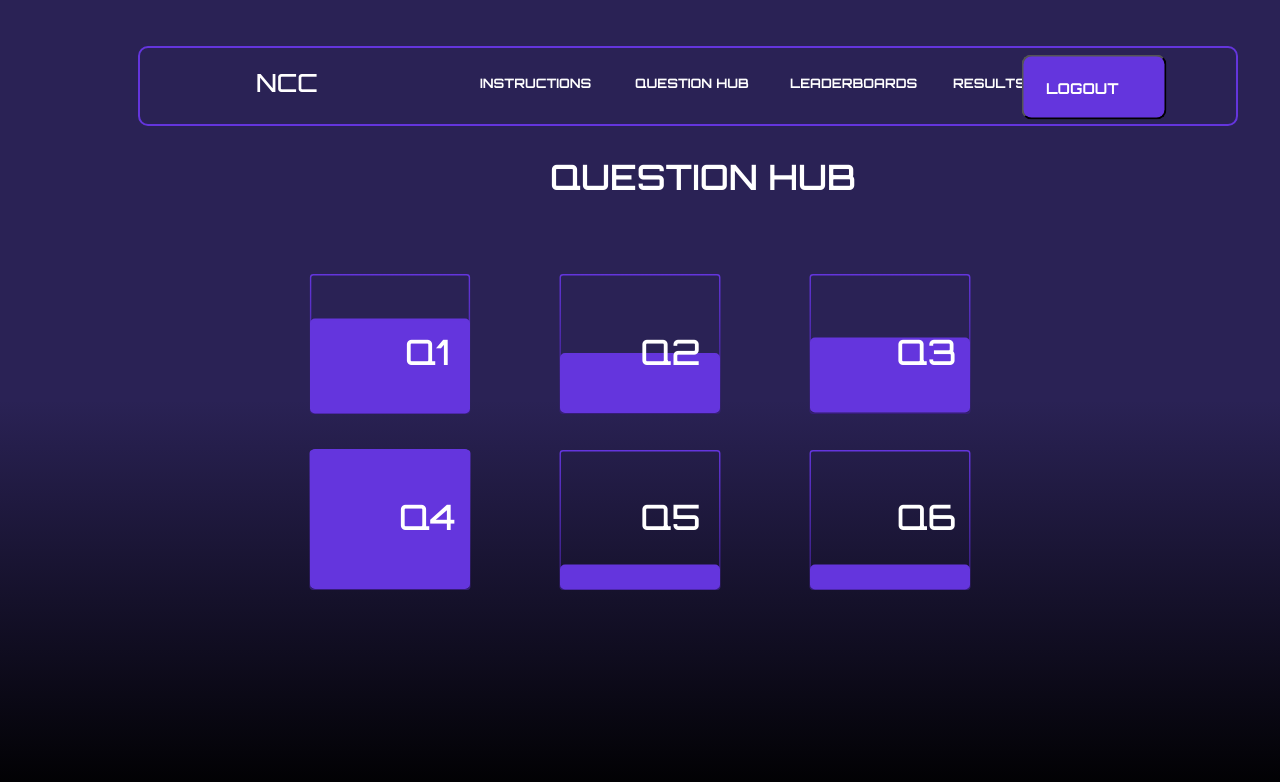
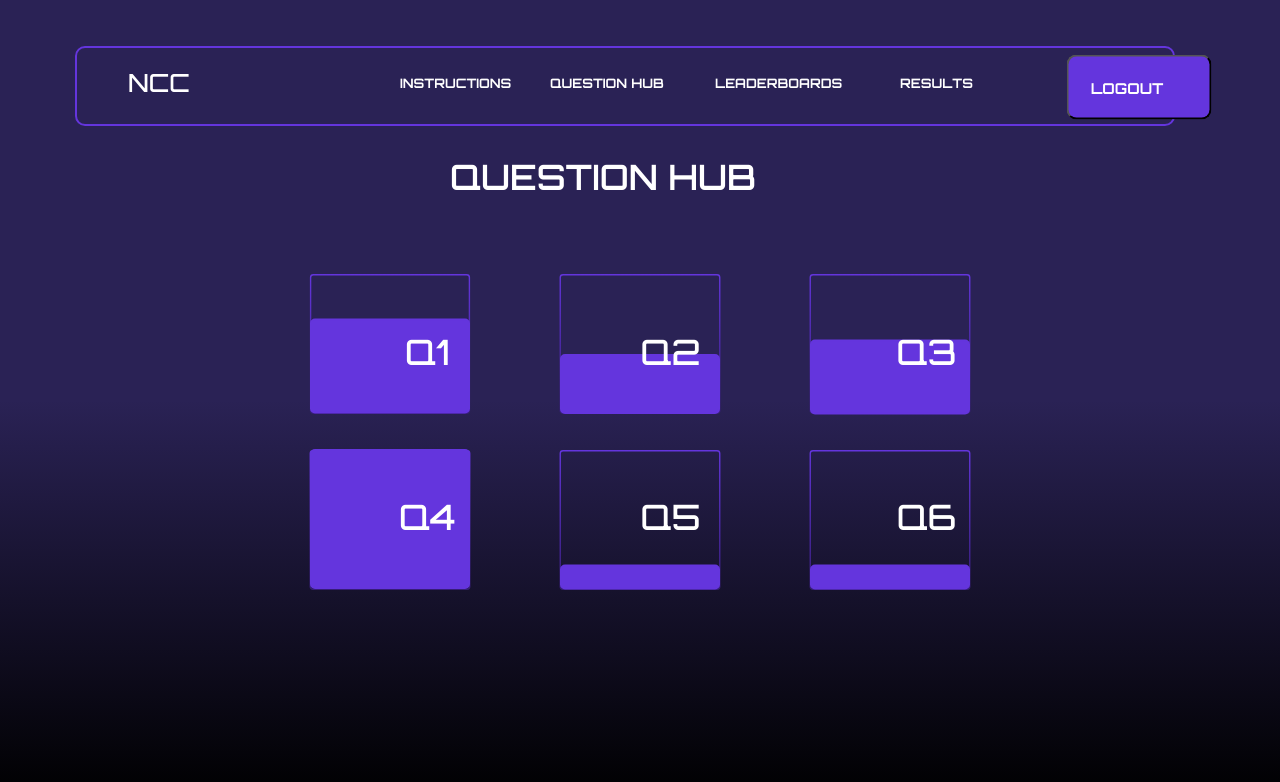
Before and after one commit to rianarode14/ques_hub, a React app: page / in a window 1280 px wide. Built offline with nearby package versions, Linux system fonts and the light colour scheme.

Commit message:
Updated Ques_hub component and styles

```diff
--- a/src/components/Ques_hub.css
+++ b/src/components/Ques_hub.css
@@ -4,6 +4,7 @@
     position: relative;
     width: 100%;
     height: 1032px;
+
     overflow: auto; /* To ensure no overflow */
 }
 
@@ -15,21 +16,34 @@ html, body {
     background: linear-gradient(to bottom, #2A2255 0%, #2A2255 50%, #000000 100%);
 }
 
+/*.rectangle2_upper {
+    box-sizing: border-box;
+    position: absolute;
+    width: 1163px;
+    height: 86px;
+    left: 138px;
+    top: 46px;
+    border-radius: 10px;
+}*/
 .background-container {
     position: relative;
     width: 100%;
     height: 100%;
+    display: flex;
+    justify-content: center; /* Center horizontally */
+    align-items: center; /* Center vertically */
 }
 
-.rectangle {
+
+/*.rectangle {
     box-sizing: border-box;
     position:relative;
-    width: 1163px;
+    width: 1000px;
     height: 80px;
-    left: 100px;
+    left: 40px;
     top: 46px;
     border-radius: 10px;
-}
+}*/
 
 .rectangle1, .rectangle2, .rectangle3, .rectangle4, .rectangle5, .rectangle6 {
   box-sizing: border-box;
@@ -74,7 +88,7 @@ html, body {
 .logout {
     position: absolute;
     top: 8.4%;
-    left: 85.5%;
+    left: 89%;
     transform: translate(-50%, -50%);
     z-index: 5;
     background-color: #6435DD;
@@ -113,15 +127,15 @@ html, body {
 }
 
 /* Original positions */
-.header-1 { left: 480px; }
-.header-2 { left: 635px; }
-.header-3 { left: 790px; }
-.header-4 { left: 953px; }
+.header-1 { left: 400px; }
+.header-2 { left: 550px; }
+.header-3 { left: 715px; }
+.header-4 { left: 900px; }
 
 .ncc {
     position: absolute;
     top: 6.5%;
-    left: 20%;
+    left: 10%;
     color: rgba(255, 255, 255, 1);
     font-size: 25px;
     font-weight: 500;
@@ -132,7 +146,7 @@ html, body {
 .question-hub {
     position: absolute;
     top: 15%;
-    left: 550px;
+    left: 450px;
     color: rgba(255, 255, 255, 1);
     font-size: 35px;
     font-weight: 550;
@@ -153,7 +167,7 @@ html, body {
     width: 160px;
     height: 60px;
     left: 50%;
-    top: 37.10%;
+    top: 37.20%;
     transform: translate(-50%, -50%);
 }
 
@@ -169,7 +183,7 @@ html, body {
     width: 160px;
     height: 75px;
     left: 69.50%;
-    top: 36.30%;
+    top: 36.50%;
     transform: translate(-50%, -50%);
 }
 
@@ -200,7 +214,8 @@ html, body {
 .num_text1, .num_text2, .num_text3, .num_text4, .num_text5, .num_text6 {
     position: absolute;
     width: 125px;
-    height: 53px;
+    height: 60px;
+    left: 69.50%;
     font-family: 'Orbitron';
     font-weight: 500;
     font-size: 35px;
@@ -236,7 +251,7 @@ html, body {
   position: absolute;
   width: 1100px;
   height: 80px;
-  left: 138px;
+  left: 75px;
   top: 46px;
   border-radius: 10px;
   z-index: 3;
--- a/src/components/Ques_hub.js
+++ b/src/components/Ques_hub.js
@@ -1,19 +1,34 @@
 import React from "react";
 import Rectangle6 from '../images/Rectangle6.svg';
 import Rectangle13 from '../images/Rectangle13.svg';
+
+
+
 import './Ques_hub.css';
 
 const Ques_hub = () => {
+
+    // Logout handler function (you can perform any other action, but the button stays visible)
+    const handleLogout = () => {
+        // Perform your logout logic here, for example:
+        console.log("User has logged out!");
+    };
+
     return (
         <div className="inst">
             <div className="background-container">
+
                 <img src={Rectangle6} alt="Rectangle" className="rectangle1" />
-                <img src={Rectangle13} alt="Rectangle" className="rectangle2"/>
-                <img src={Rectangle13} alt="Rectangle" className="rectangle3"/>
-                <img src={Rectangle13} alt="Rectangle" className="rectangle4"/>
-                <img src={Rectangle13} alt="Rectangle" className="rectangle5"/>
-                <img src={Rectangle13} alt="Rectangle" className="rectangle6"/>
-                <button className="logout">LOGOUT</button>
+                <img src={Rectangle13} alt="Rectangle" className="rectangle2" />
+                <img src={Rectangle13} alt="Rectangle" className="rectangle3" />
+                <img src={Rectangle13} alt="Rectangle" className="rectangle4" />
+                <img src={Rectangle13} alt="Rectangle" className="rectangle5" />
+                <img src={Rectangle13} alt="Rectangle" className="rectangle6" />
+
+                {/* Logout button that stays in place */}
+                <button className="logout" onClick={handleLogout}>
+                    LOGOUT
+                </button>
 
                 <span className="firstReact"></span>
             </div>
@@ -40,6 +55,6 @@ const Ques_hub = () => {
             <span className="num_text6">Q6</span>
         </div>
     );
-}
+};
 
 export default Ques_hub;
```
Also changed, not shown: src/images/Rectangle2.svg (added).
